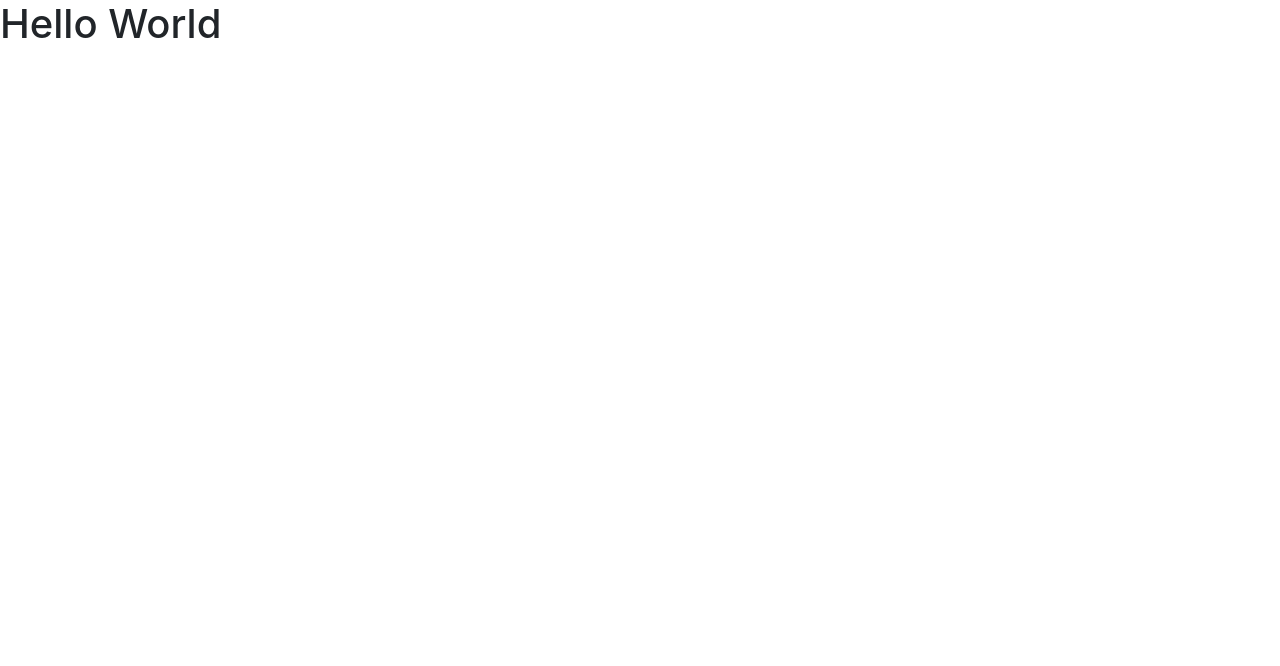
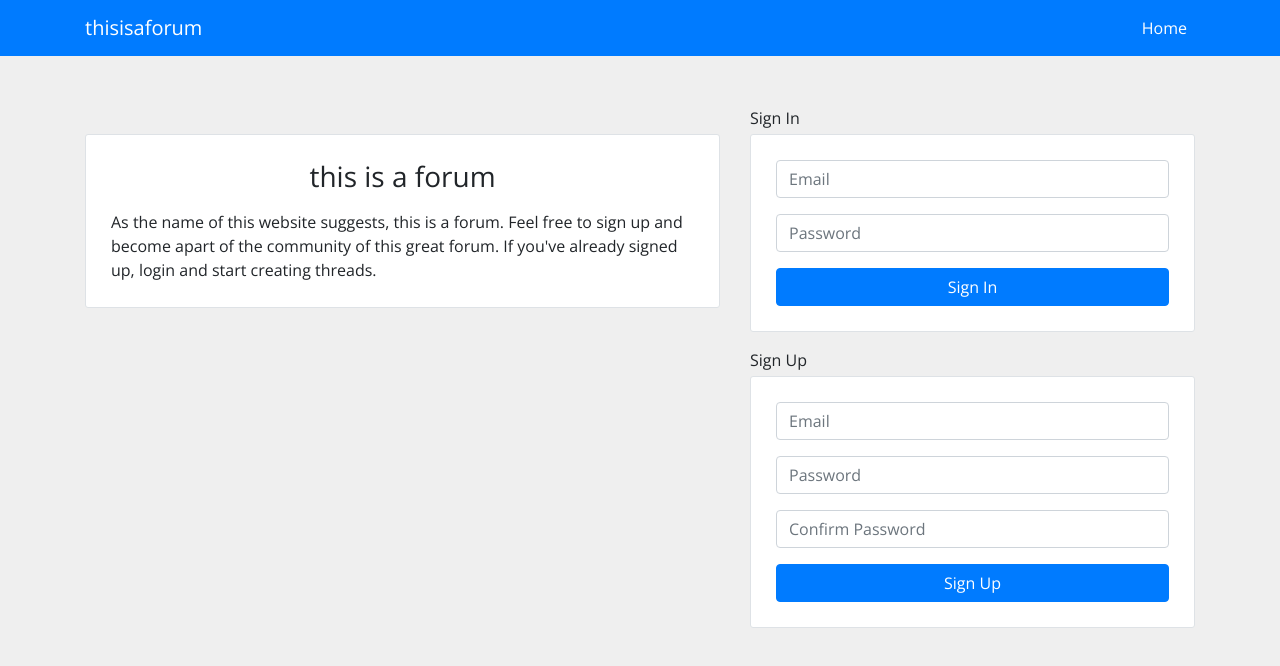
Before and after one commit to Peridax/thisisaforum-client, a website built with webpack: page index.html in a window 1280 px wide. Built offline with nearby package versions, Linux system fonts and the light colour scheme.

Commit message:
Created base UI, file organization
- Created the base for the UI
- Created the sign up and sign in forms
- Created some necessary files needed as the web app develops

```diff
--- a/assets/scripts/app.js
+++ b/assets/scripts/app.js
@@ -1,11 +1,7 @@
 'use strict'
 
-// use require with a reference to bundle the file and use it in this file
-// const example = require('./example')
-
-// use require without a reference to ensure a file is bundled
-// require('./example')
+const events = require('./auth/events')
 
 $(() => {
-  // your JS code goes here
+  $('#sign-up').on('submit', events.onSignUp)
 })
--- /dev/null
+++ b/assets/scripts/auth/api.js
@@ -0,0 +1,7 @@
+const signUp = (credentials) => {
+  console.log('signed up')
+}
+
+module.exports = {
+  signUp
+}
--- /dev/null
+++ b/assets/scripts/auth/events.js
@@ -0,0 +1,17 @@
+const getFormFields = require('./../../../lib/get-form-fields')
+const errorHandler = require('./../error_handler')
+const api = require('./api')
+
+const onSignUp = (event) => {
+  event.preventDefault()
+
+  const formData = getFormFields(event.target)
+
+  if (errorHandler.notEmpty(formData)) {
+    api.signUp(formData)
+  }
+}
+
+module.exports = {
+  onSignUp
+}
--- /dev/null
+++ b/assets/scripts/error_handler.js
@@ -0,0 +1,27 @@
+const notEmpty = (data) => {
+  let passed = true
+
+  if (data) {
+    for (const i in data) {
+      if (typeof data === 'object' && !Array.isArray(data)) {
+        if (Object.keys(data).length === 1 && Object.keys(data[i])) {
+          for (const j in data[i]) {
+            if (!data[i][j]) {
+              passed = false
+            }
+          }
+        }
+      } else if (Array.isArray(data)) {
+        if (!data[i]) {
+          passed = false
+        }
+      }
+    }
+  }
+
+  return passed
+}
+
+module.exports = {
+  notEmpty
+}
--- a/assets/styles/index.scss
+++ b/assets/styles/index.scss
@@ -1 +1,56 @@
 @import '~bootstrap/scss/bootstrap';
+@import url('https://fonts.googleapis.com/css2?family=Open+Sans:wght@400;700&display=swap');
+
+/*
+
+Ideas:
+Show recent posts on the home unauthorized page
+
+*/
+
+html, body {
+  height: -webkit-fit-content;
+  height: -moz-fit-content;
+  height: fit-content;
+}
+
+body {
+  background-color: #efefef;
+  font-family: 'Open Sans', sans-serif;
+}
+
+.navbar {
+  #navbar-links {
+    justify-content: flex-end;
+  }
+}
+
+.main-content {
+  margin-top: 50px;
+}
+
+.container {
+  height: 100%;
+  width: 100%;
+}
+
+.authenticated, .settings, .nav-link-authenticated {
+  display: none;
+}
+
+.box {
+  @extend .border;
+	background-color: #fff;
+	border-radius: 3px;
+	padding: 25px;
+
+}
+
+.section-title {
+  margin-bottom: .25rem;
+}
+
+.section-title-spacer {
+  @extend .section-title;
+  height: 24px;
+}
--- a/index.html
+++ b/index.html
@@ -1,7 +1,7 @@
 <!DOCTYPE html>
 <html>
     <head>
-      <title>Example</title>
+      <title>thisisaforum</title>
       <meta name="viewport" content="width=device-width, initial-scale=1">
 
       <!-- Do not add `link` tags-->
@@ -12,6 +12,72 @@
       <script src="public/application.js" type="text/javascript" charset="utf-8" defer></script>
     </head>
     <body>
-      <h1>Hello World</h1>
+      <nav class="navbar navbar-expand-lg navbar-dark bg-primary">
+        <div class="container">
+          <a class="navbar-brand" href="#">thisisaforum</a>
+          <button class="navbar-toggler" type="button" data-toggle="collapse" data-target="#navbar-links" aria-controls="navbar-links" aria-expanded="false" aria-label="Toggle navigation">
+            <span class="navbar-toggler-icon"></span>
+          </button>
+          <div class="collapse navbar-collapse" id="navbar-links">
+            <div class="navbar-nav">
+              <a class="nav-link active home-link" id="home-link" href="#">Home <span class="sr-only">(current)</span></a>
+              <a class="nav-link nav-link-authenticated logout-link" id="logout-link" href="#">Logout</a>
+            </div>
+          </div>
+        </div>
+      </nav>
+      <div class="container main-content">
+          <div class="align-items-center">
+            <div class="unauthenticated">
+              <div class="row">
+                <div class="col-12 alert-container"></div>
+                <div class="col-12 col-md-7 col-lg-7 mb-3 m-sm-0">
+                  <div class="section-title-spacer"></div>
+                  <div class="box">
+                    <h3 class="text-center">this is a forum</h3>
+                    <p class="mb-0 mt-3">As the name of this website suggests, this is a forum. Feel free to sign up and become apart of the community of this great forum. If you've already signed up, login and start creating threads.</p>
+                  </div>
+                </div>
+                <div class="col-12 col-md-5 col-lg-5 m-sm-0">
+                  <div class="col-12 p-0 mb-3 mg">
+                    <div class="mx-auto">
+                      <div class="section-title">Sign In</div>
+                      <div class="box">
+                        <form id="sign-in">
+                          <div class="form-group">
+                            <input type="email" class="form-control" id="signInEmail" placeholder="Email" name="credentials[email]">
+                          </div>
+                          <div class="form-group">
+                            <input type="password" class="form-control" id="signInPassword" placeholder="Password" name="credentials[password]">
+                          </div>
+                          <button type="submit" class="btn btn-primary bg-primary w-100">Sign In</button>
+                        </form>
+                      </div>
+                    </div>
+                  </div>
+                  <div class="col-12 p-0 mb-3">
+                    <div class="mx-auto">
+                      <div class="section-title">Sign Up</div>
+                      <div class="box">
+                        <form id="sign-up">
+                          <div class="form-group">
+                            <input type="email" class="form-control" id="signUpEmail" placeholder="Email" name="credentials[email]">
+                          </div>
+                          <div class="form-group">
+                            <input type="password" class="form-control" id="signUpPassword" placeholder="Password" name="credentials[password]">
+                          </div>
+                          <div class="form-group">
+                            <input type="password" class="form-control" id="signUpConfirmPassword" placeholder="Confirm Password" name="credentials[password_confirmation]">
+                          </div>
+                          <button type="submit" class="btn btn-primary w-100">Sign Up</button>
+                        </form>
+                      </div>
+                    </div>
+                  </div>
+                </div>
+              </div>
+            </div>
+          </div>
+        </div>
     </body>
 </html>
```
